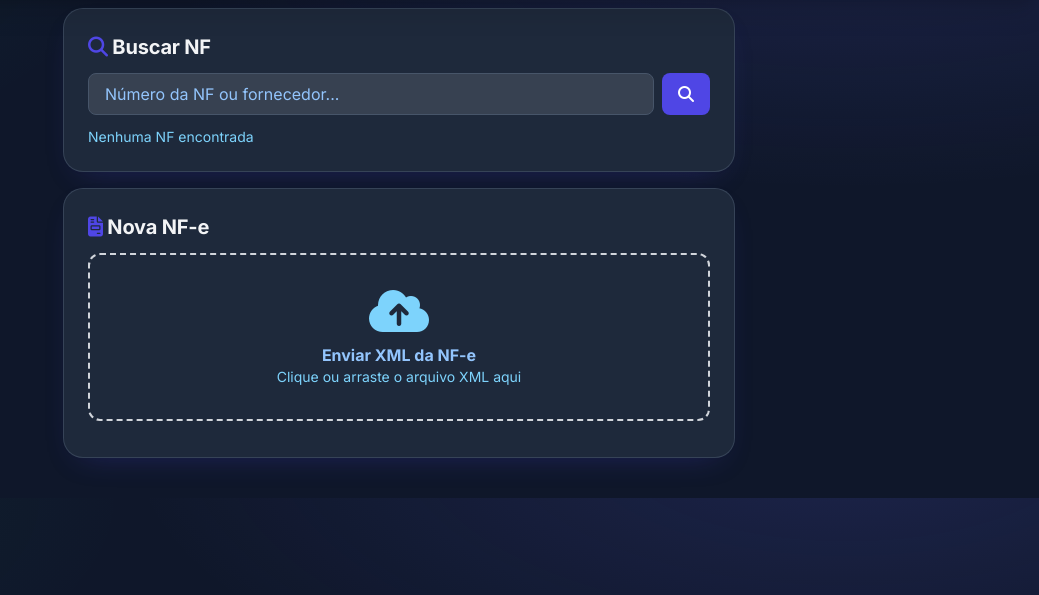
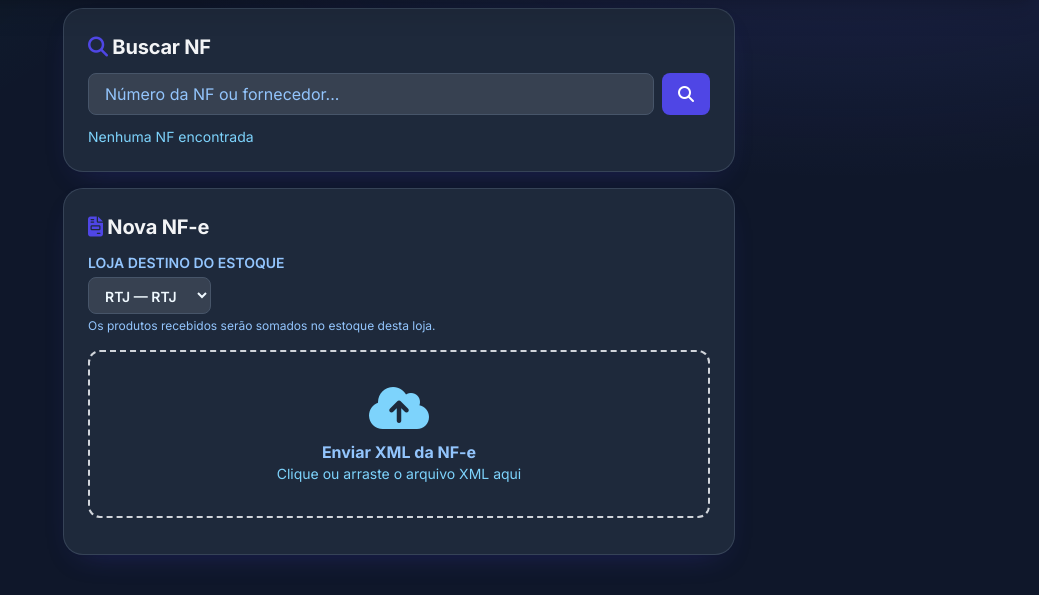
Before and after one commit to souzafabricio28-blip/inventario-qr, a Flask app: page /recebimento in a window 1280 px wide. Shown: the part 56-651 px from the top of the page, without its empty margins (241-1280 px from the left). Run offline with Flask 3, Linux system fonts and the light colour scheme; the visitor is signed in with stand-in values (Sample User, id 1); data that the repository does not hold is empty; some libraries are stand-ins or nearby versions.

Commit message:
feat: recebimento NF-e agora soma estoque na loja escolhida (coluna loja em recebimentos_nf + seletor na tela)

```diff
--- a/app.py
+++ b/app.py
@@ -1027,6 +1027,7 @@ def api_nfe_upload():
         nfe.get("chave_acesso", ""), nfe["numero"], nfe.get("serie", ""),
         nfe.get("fornecedor", ""), nfe.get("cnpj_fornecedor", ""),
         nfe.get("data_emissao", ""), nfe.get("itens", []),
+        loja=request.form.get("loja") or "",
     )
     return jsonify({"sucesso": True, "recebimento_id": rec_id, "nfe": nfe})
 
--- a/database/db_pg.py
+++ b/database/db_pg.py
@@ -692,14 +692,15 @@ def get_recebimento(rec_id):
 
 
 def criar_recebimento_nf(chave_acesso, numero, serie, fornecedor, cnpj_fornecedor,
-                          data_emissao, itens):
+                          data_emissao, itens, loja="RTJ"):
+    loja = _normalizar_loja(loja)
     with get_db() as conn:
         cur = _exec(conn,
             """INSERT INTO recebimentos_nf (chave_acesso, numero, serie, fornecedor,
-               cnpj_fornecedor, data_emissao, total_itens)
-               VALUES (%s, %s, %s, %s, %s, %s, %s) RETURNING id""",
+               cnpj_fornecedor, data_emissao, total_itens, loja)
+               VALUES (%s, %s, %s, %s, %s, %s, %s, %s) RETURNING id""",
             (chave_acesso, numero, serie, fornecedor, cnpj_fornecedor,
-             data_emissao, len(itens)))
+             data_emissao, len(itens), loja))
         rec_id = cur.fetchone()["id"]
 
         for item in itens:
@@ -781,9 +782,10 @@ def conferir_item_recebimento(rec_id, ean, quantidade, lote, data_venc):
         }
 
 
-def finalizar_recebimento(rec_id, loja="RTJ"):
-    loja = _normalizar_loja(loja)
+def finalizar_recebimento(rec_id, loja=None):
     with get_db() as conn:
+        row = _exec(conn, "SELECT loja FROM recebimentos_nf WHERE id=%s", (rec_id,)).fetchone()
+        loja = _normalizar_loja(loja or (row["loja"] if row else "") or "RTJ")
         itens = [dict(r) for r in _exec(conn,
             "SELECT * FROM itens_recebimento WHERE recebimento_id=%s", (rec_id,)).fetchall()]
 
--- a/database/schema.py
+++ b/database/schema.py
@@ -44,7 +44,8 @@ def criar_tabelas():
             status TEXT DEFAULT 'aberto',
             total_itens INTEGER DEFAULT 0,
             itens_recebidos INTEGER DEFAULT 0,
-            finalizado_em TIMESTAMP
+            finalizado_em TIMESTAMP,
+            loja TEXT DEFAULT 'RTJ'
         );
 
         CREATE TABLE IF NOT EXISTS itens_recebimento (
@@ -167,6 +168,8 @@ def migrar_banco(conn):
     existing_rec = [row[1] for row in cursor.execute("PRAGMA table_info(recebimentos_nf)").fetchall()]
     if "excluido" not in existing_rec:
         cursor.execute("ALTER TABLE recebimentos_nf ADD COLUMN excluido INTEGER DEFAULT 0")
+    if "loja" not in existing_rec:
+        cursor.execute("ALTER TABLE recebimentos_nf ADD COLUMN loja TEXT DEFAULT 'RTJ'")
 
     if "quantidade_estoque" not in existing:
         cursor.execute("ALTER TABLE produtos ADD COLUMN quantidade_estoque REAL DEFAULT 0")
--- a/database/schema_pg.sql
+++ b/database/schema_pg.sql
@@ -11,7 +11,8 @@ CREATE TABLE IF NOT EXISTS recebimentos_nf (
     total_itens INTEGER DEFAULT 0,
     itens_recebidos INTEGER DEFAULT 0,
     finalizado_em TIMESTAMP,
-    excluido INTEGER DEFAULT 0
+    excluido INTEGER DEFAULT 0,
+    loja TEXT DEFAULT 'RTJ'
 );
 
 CREATE TABLE IF NOT EXISTS itens_recebimento (
@@ -135,6 +136,7 @@ CREATE INDEX IF NOT EXISTS idx_usuarios_usuario ON usuarios(usuario);
 ALTER TABLE inventario_contagem ADD COLUMN IF NOT EXISTS loja TEXT DEFAULT 'RTJ';
 ALTER TABLE sessoes_inventario ADD COLUMN IF NOT EXISTS loja TEXT DEFAULT 'RTJ';
 ALTER TABLE saidas_estoque ADD COLUMN IF NOT EXISTS loja TEXT DEFAULT '';
+ALTER TABLE recebimentos_nf ADD COLUMN IF NOT EXISTS loja TEXT DEFAULT 'RTJ';
 CREATE INDEX IF NOT EXISTS idx_inventario_loja ON inventario_contagem(loja);
 CREATE INDEX IF NOT EXISTS idx_sessoes_loja ON sessoes_inventario(loja);
 CREATE INDEX IF NOT EXISTS idx_estoque_produto_loja ON estoque_produto(loja);
--- a/templates/recebimento.html
+++ b/templates/recebimento.html
@@ -16,6 +16,14 @@
     <!-- Upload -->
     <div id="tela-upload" class="bg-white rounded-xl shadow-md p-6 mb-4">
         <h2 class="text-xl font-bold mb-3"><i class="fas fa-file-invoice text-indigo-600"></i> Nova NF-e</h2>
+
+        <div class="mb-4">
+            <label class="text-sm font-semibold text-gray-600 uppercase block mb-1">Loja destino do estoque</label>
+            <select id="rec-loja" class="border rounded-lg px-3 py-2 text-sm font-semibold">
+                <option value="">Carregando lojas…</option>
+            </select>
+            <p class="text-xs text-gray-500 mt-1">Os produtos recebidos serão somados no estoque desta loja.</p>
+        </div>
 
         <div class="border-2 border-dashed border-gray-300 rounded-xl p-8 text-center hover:border-indigo-400 cursor-pointer"
              onclick="document.getElementById('file-input').click()">
@@ -133,6 +141,7 @@
                 <div class="flex-1 cursor-pointer" onclick="carregarNF(${n.id})">
                     <span class="font-bold">NF ${n.numero}</span>
                     <span class="text-gray-500 text-xs">${n.fornecedor || ''}</span>
+                    ${n.loja ? `<span class="text-xs font-semibold text-indigo-500 bg-indigo-50 px-2 py-0.5 rounded-full ml-1">${n.loja}</span>` : ''}
                 </div>
                 <div class="flex items-center space-x-2">
                     <span class="text-xs px-2 py-0.5 rounded-full ${n.status === 'finalizado' ? 'bg-green-100 text-green-700' : 'bg-yellow-100 text-yellow-700'}">${n.status}</span>
@@ -158,7 +167,7 @@
         document.getElementById('tela-upload').classList.add('hidden');
         document.getElementById('tela-conferencia').classList.remove('hidden');
         document.getElementById('nf_numero').textContent = `NF ${rec.numero} (Série ${rec.serie || ''})`;
-        document.getElementById('nf_fornecedor').textContent = rec.fornecedor || '';
+        document.getElementById('nf_fornecedor').textContent = `${rec.fornecedor || ''}${rec.loja ? ` · Loja: ${rec.loja}` : ''}`;
         document.getElementById('nf_data').textContent = rec.data_emissao ? `Emissão: ${rec.data_emissao}` : `Recebido: ${rec.data_recebimento || ''}`;
         carregarItens();
         document.getElementById('ean_scan').focus();
@@ -170,6 +179,7 @@
         if (!file) return;
         const form = new FormData();
         form.append('file', file);
+        form.append('loja', document.getElementById('rec-loja').value || 'RTJ');
         document.getElementById('upload-status').innerHTML = '<p class="text-blue-600"><i class="fas fa-spinner fa-spin"></i> Processando...</p>';
         fetch('/api/nfe/upload', { method: 'POST', body: form })
             .then(r => r.json())
@@ -374,5 +384,19 @@
 
     // Carregar NFs recentes ao abrir
     buscarNF();
+
+    async function carregarLojasRec() {
+        const sel = document.getElementById('rec-loja');
+        try {
+            const r = await fetch('/api/lojas', { cache: 'no-store' });
+            const lojas = await r.json();
+            if (!Array.isArray(lojas) || !lojas.length) return;
+            sel.innerHTML = lojas.map(l =>
+                `<option value="${l.codigo}">${l.codigo} — ${l.nome}</option>`).join('');
+            const atual = localStorage.getItem('loja_atual') || 'RTJ';
+            sel.value = lojas.some(l => l.codigo === atual) ? atual : sel.value;
+        } catch (e) { sel.innerHTML = '<option value="RTJ">RTJ</option>'; }
+    }
+    carregarLojasRec();
 </script>
 {% endblock %}
```
Also changed, not shown: database/db.py (+8 -6 lines).
